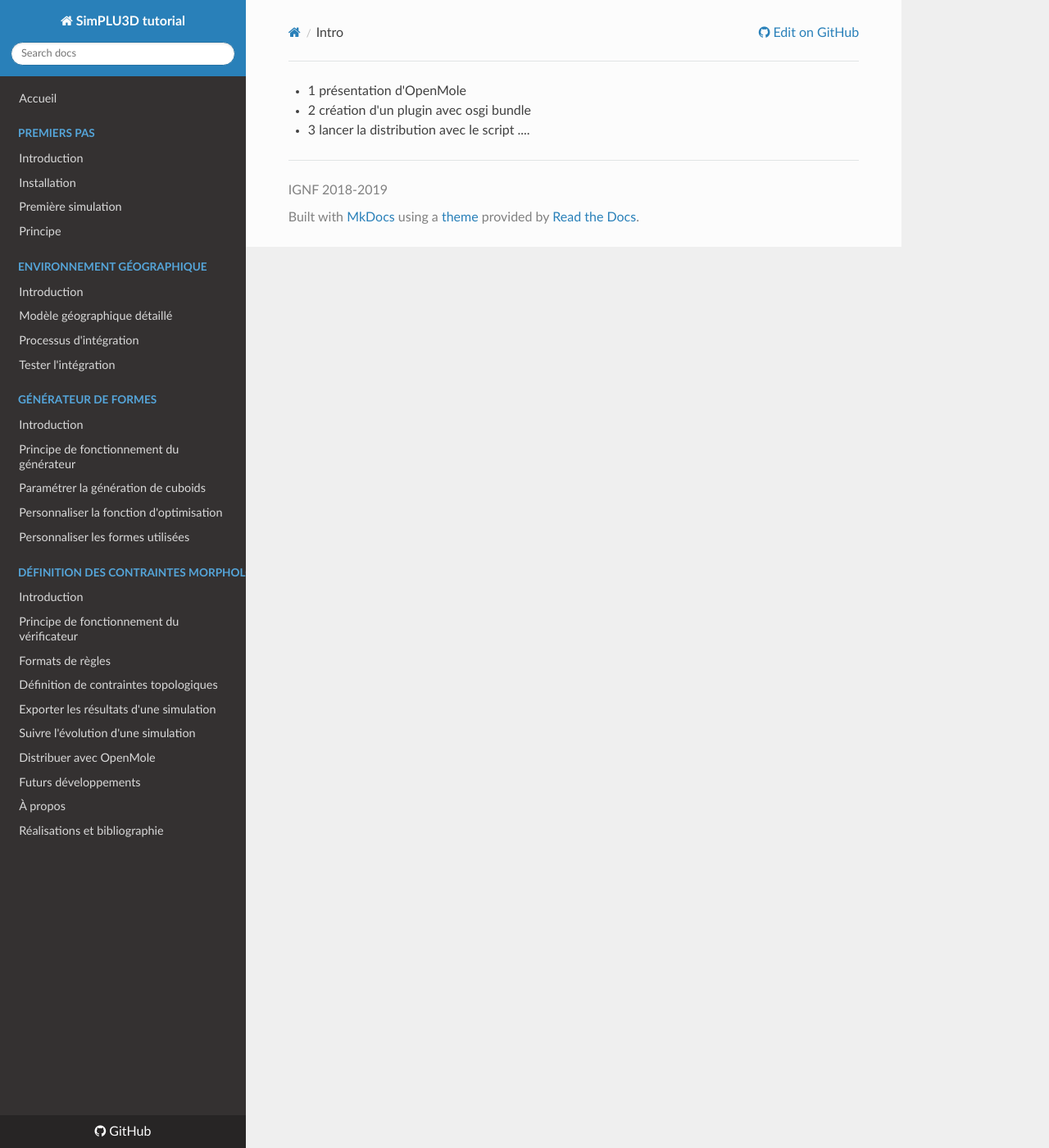
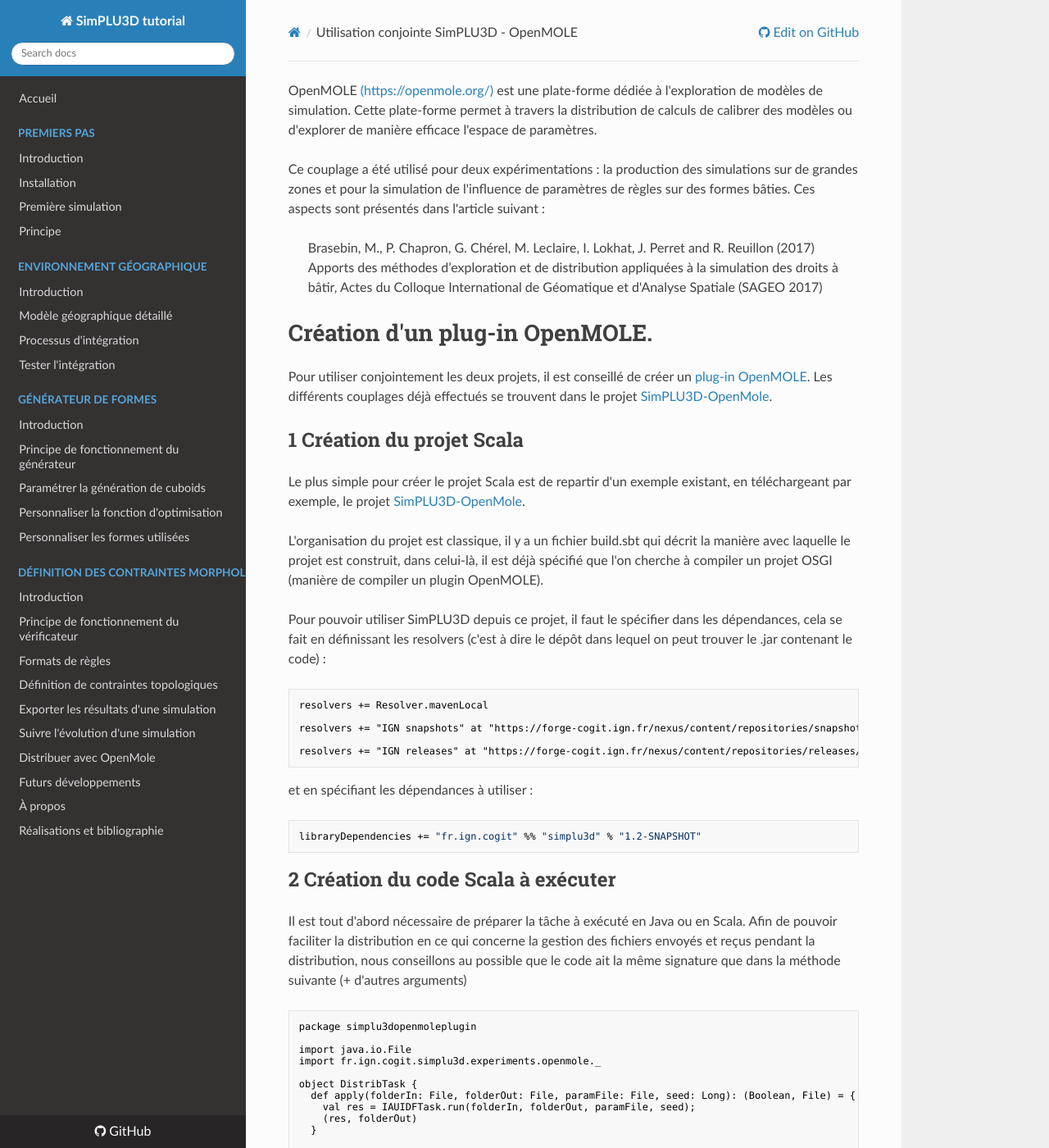
Before and after one commit to SimPLU3D/simplu3D-tutorial, an MkDocs documentation site: the page built from docs/openmole/intro.md, in a window 1280 px wide and 1400 px high. Shown: the whole window at 82% size. Built offline with MkDocs 1.6.1, drawn with Linux system fonts in a browser that asks for light colours; nearby versions of some CDN libraries; some of the changed text lies outside the part shown.

Commit message:
Finishing openmole page

````diff
--- a/docs/openmole/intro.md
+++ b/docs/openmole/intro.md
@@ -1,3 +1,86 @@
-- 1 présentation d'OpenMole
-- 2 création d'un plugin avec osgi bundle
-- 3 lancer la distribution avec le script ....
+---
+title: Utilisation conjointe SimPLU3D - OpenMOLE
+authors:
+    - Mickaël Brasebin
+date: 2018-10-26
+
+---
+
+OpenMOLE [(https://openmole.org/)](https://openmole.org/) est une plate-forme dédiée à l'exploration de modèles de simulation. Cette plate-forme permet à travers la distribution de calculs de calibrer des modèles ou d'explorer de manière efficace l'espace de paramètres.
+
+Ce couplage a été utilisé pour deux expérimentations : la production des simulations sur de grandes zones et pour la simulation de l'influence de paramètres de règles sur des formes bâties. Ces aspects sont présentés dans l'article suivant :
+
+> Brasebin, M., P. Chapron, G. Chérel, M. Leclaire, I. Lokhat, J. Perret and R. Reuillon (2017) Apports des méthodes d’exploration et de distribution appliquées à la simulation des droits à bâtir, Actes du Colloque International de Géomatique et d'Analyse Spatiale (SAGEO 2017)
+
+
+
+# Création d'un plug-in OpenMOLE.
+
+Pour utiliser conjointement les deux projets, il est conseillé de créer un [plug-in OpenMOLE](https://openmole.org/Plugin+Development.html). Les différents couplages  déjà effectués se trouvent dans le projet [SimPLU3D-OpenMole](https://github.com/SimPLU3D/simplu3D-openmole).
+
+
+##1 Création du projet Scala
+
+Le plus simple pour créer le projet Scala est de repartir d'un exemple existant, en téléchargeant par exemple, le projet [SimPLU3D-OpenMole](https://github.com/SimPLU3D/simplu3D-openmole).
+
+L'organisation du projet est classique, il y a un fichier build.sbt qui décrit la manière avec laquelle le projet est construit, dans celui-là, il est déjà spécifié que l'on cherche à compiler un projet OSGI (manière de compiler un plugin OpenMOLE).
+
+Pour pouvoir utiliser SimPLU3D depuis ce projet, il faut le spécifier dans les dépendances, cela se fait en définissant les resolvers (c'est à dire le dépôt dans lequel on peut trouver le .jar contenant le code)   :
+
+```scala
+resolvers += Resolver.mavenLocal
+
+resolvers += "IGN snapshots" at "https://forge-cogit.ign.fr/nexus/content/repositories/snapshots/"
+
+resolvers += "IGN releases" at "https://forge-cogit.ign.fr/nexus/content/repositories/releases/"
+```
+
+
+et en spécifiant les dépendances à utiliser :
+```
+libraryDependencies += "fr.ign.cogit" %% "simplu3d" % "1.2-SNAPSHOT"
+```
+
+
+
+## 2 Création du code Scala à exécuter
+
+Il est tout d'abord nécessaire de préparer la tâche à exécuté en Java ou en Scala. Afin de pouvoir faciliter la distribution en ce qui concerne la gestion des fichiers envoyés et reçus pendant la distribution, nous conseillons au possible que le code ait la même signature que dans la méthode suivante (+ d'autres arguments)
+
+```scala
+package simplu3dopenmoleplugin
+
+import java.io.File
+import fr.ign.cogit.simplu3d.experiments.openmole._
+
+object DistribTask {
+  def apply(folderIn: File, folderOut: File, paramFile: File, seed: Long): (Boolean, File) = {
+    val res = IAUIDFTask.run(folderIn, folderOut, paramFile, seed);
+    (res, folderOut)
+  }
+
+}
+```
+Ce qui est utile pour la suite est :
+* 1/ de bien se rappeler  du package scala (mot clef *package*) et de l'objet (mot clef *object*) ;
+* 2/ il faut définir une méthode apply qui prend en entrée les paramètres nécessaires au fonctionnement de la tâche et qui indique les sorties (il est possible d'avoir plusieurs objets en sortie avec scala il suffit de définir les types en les séparant par des , comme ici  *(Boolean, File)* et la sortie est indiquée à la fin  (*res, folderOut)*'.
+
+## 3 Production du bundle OSGI
+
+A la racine, du projet, là où se trouve le *build.sbt*, il suffit d'exécuter :
+
+```
+ sbt osgiBundle -U
+```
+
+
+Un fichier .jar est alors produit dans "''target/scala''"
+
+
+
+## 4 Définition du plan d'expérimentation et exécution dans OpenMole
+
+
+Pour faire cela, je vous invite à regarder les tutoriels d'OpenMole pour apprendre à bien définir un script.
+
+Une fois le plugin chargé, il est possible de l'utiliser dans la définition du workflow comme cela est expliqué en bas de [cette page]([http://www.openmole.org/current/Documentation_Development_Plugins.html).
````
